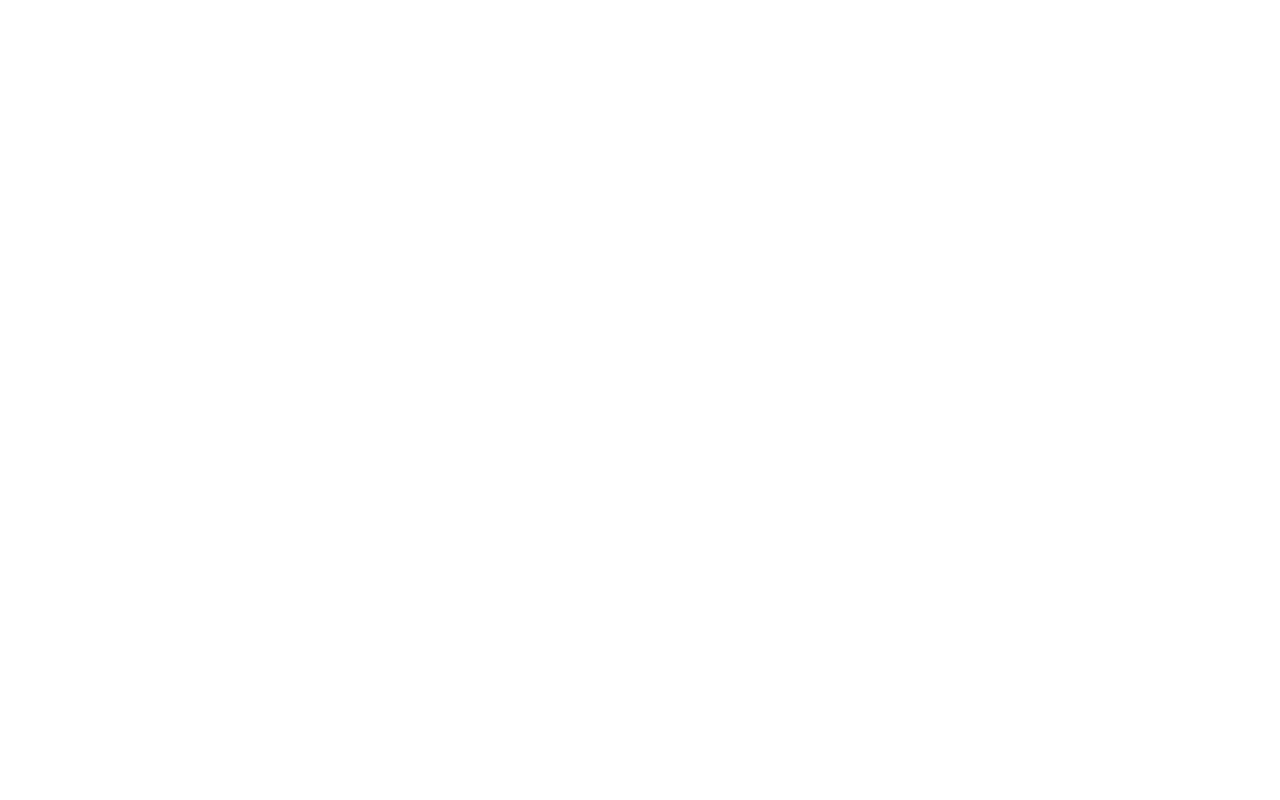
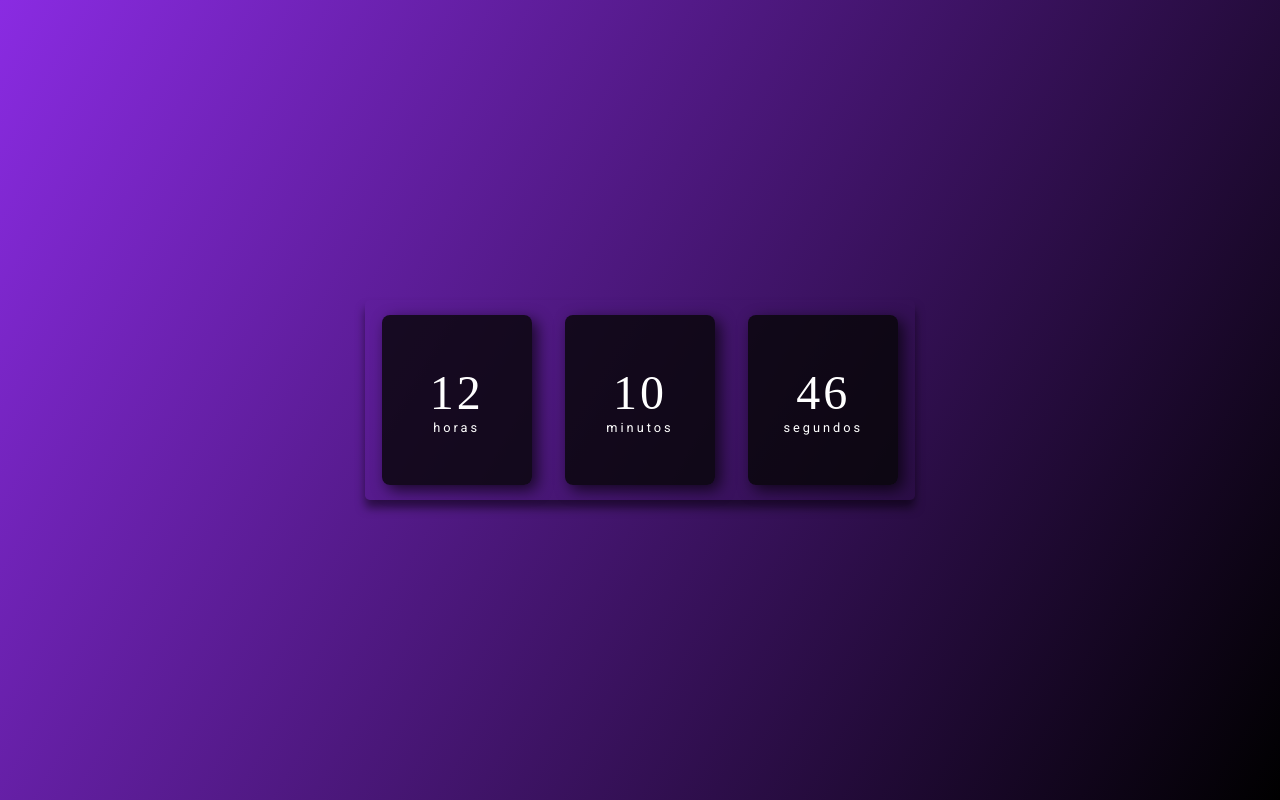
Before and after one commit to oguuiholiv/relogio-digital, a plain HTML site: page index.html in a window 1280 px wide. Drawn offline with Linux system fonts and the light colour scheme; a web font is replaced by a local one.

Commit message:
feat: finish

```diff
--- a/index.html
+++ b/index.html
@@ -8,6 +8,21 @@
     <link rel="stylesheet" href="./style.css" />
   </head>
   <body>
+
+    <div class="relogio">
+        <div>
+            <span id="horas">00</span>
+            <span id="tempo">horas</span>
+        </div>
+        <div>
+            <span id="minutos">00</span>
+            <span id="tempo">minutos</span>
+        </div>
+        <div>
+            <span id="segundos">00</span>
+            <span id="tempo">segundos</span>
+        </div>
+    </div>
     <script src="./script.js"></script>
   </body>
 </html>
--- a/script.js
+++ b/script.js
@@ -0,0 +1,18 @@
+let horas = document.querySelector('#horas')
+let minutos = document.querySelector('#minutos')
+let segundos = document.querySelector('#segundos')
+
+const relogio = setInterval(function time(){
+    let dateToday = new Date();
+    let hr = dateToday.getHours()
+    let min = dateToday.getMinutes()
+    let sec = dateToday.getSeconds()
+
+    if (hr < 10) hr = "0" + hr
+    if (min < 10) min = "0" + min
+    if (sec < 10) sec = "0" + sec
+
+    horas.textContent = hr
+    minutos.textContent = min
+    segundos.textContent = sec
+})
--- a/style.css
+++ b/style.css
@@ -0,0 +1,53 @@
+@import url("https://fonts.googleapis.com/css2?family=Wallpoet&display=swap");
+@import url("https://fonts.googleapis.com/css2?family=Roboto&display=swap");
+
+* {
+  margin: 0;
+  padding: 0;
+  font-family: "Roboto", sans-serif;
+  color: #fff;
+}
+body {
+  height: 100vh;
+  background: linear-gradient(120deg, blueviolet, black);
+  display: flex;
+  align-items: center;
+  justify-content: center;
+}
+.relogio {
+  display: flex;
+  align-items: center;
+  justify-content: space-around;
+  width: 550px;
+  height: 200px;
+  background: transparent;
+  border-radius: 0.3rem;
+  box-shadow: 0 8px 10px rgba(0, 0, 0, 0.5);
+}
+
+.relogio div {
+  height: 170px;
+  width: 150px;
+  display: flex;
+  flex-direction: column;
+  align-items: center;
+  justify-content: center;
+  font-size: 0.8rem;
+  background: rgba(5, 5, 5, .8);
+  box-shadow: 5px 5px 15px rgba(0, 0, 0, .7);
+  border-radius: 0.5rem;
+  border: 7px;
+  letter-spacing: 3px;
+}
+#horas {
+  font-family: "Wallpoet";
+  font-size: 3rem;
+}
+#minutos {
+  font-family: "Wallpoet";
+  font-size: 3rem;
+}
+#segundos {
+  font-family: "Wallpoet";
+  font-size: 3rem;
+}
```
